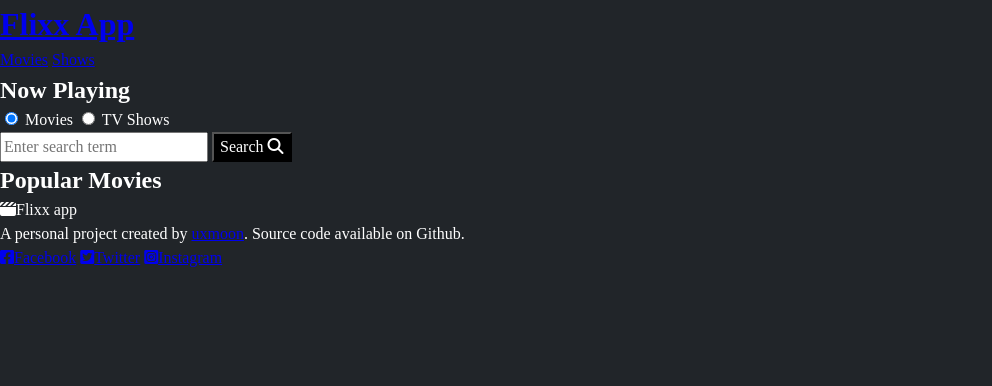
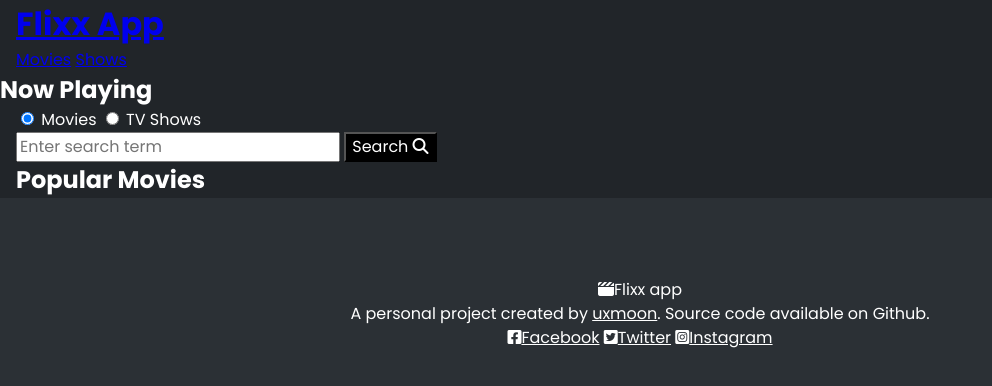
Before and after one commit to uxmoon/flixx-app, a website: page index.html in a window 1280 px wide. Shown: the whole page, without its empty margins (0-992 px from the left). Drawn offline with nearby package versions, Linux system fonts and the light colour scheme; files that its build step writes are made by us from their sources; no server answers.

Commit message:
Import partials

```diff
--- a/scss/style.scss
+++ b/scss/style.scss
@@ -1,3 +1,6 @@
 @import 'base/colors';
 @import 'base/reset';
+@import 'base/typography';
+@import 'layout/grid';
+@import 'layout/footer';
 @import 'components/button';
```
